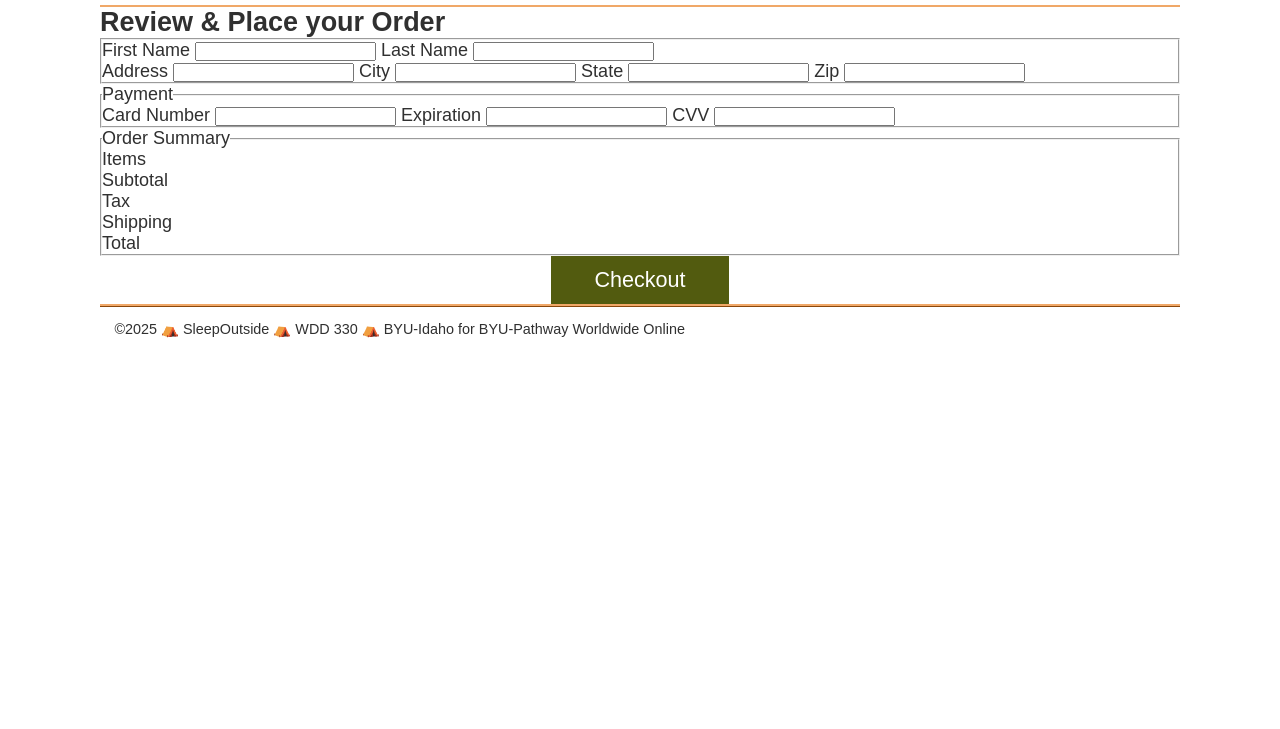
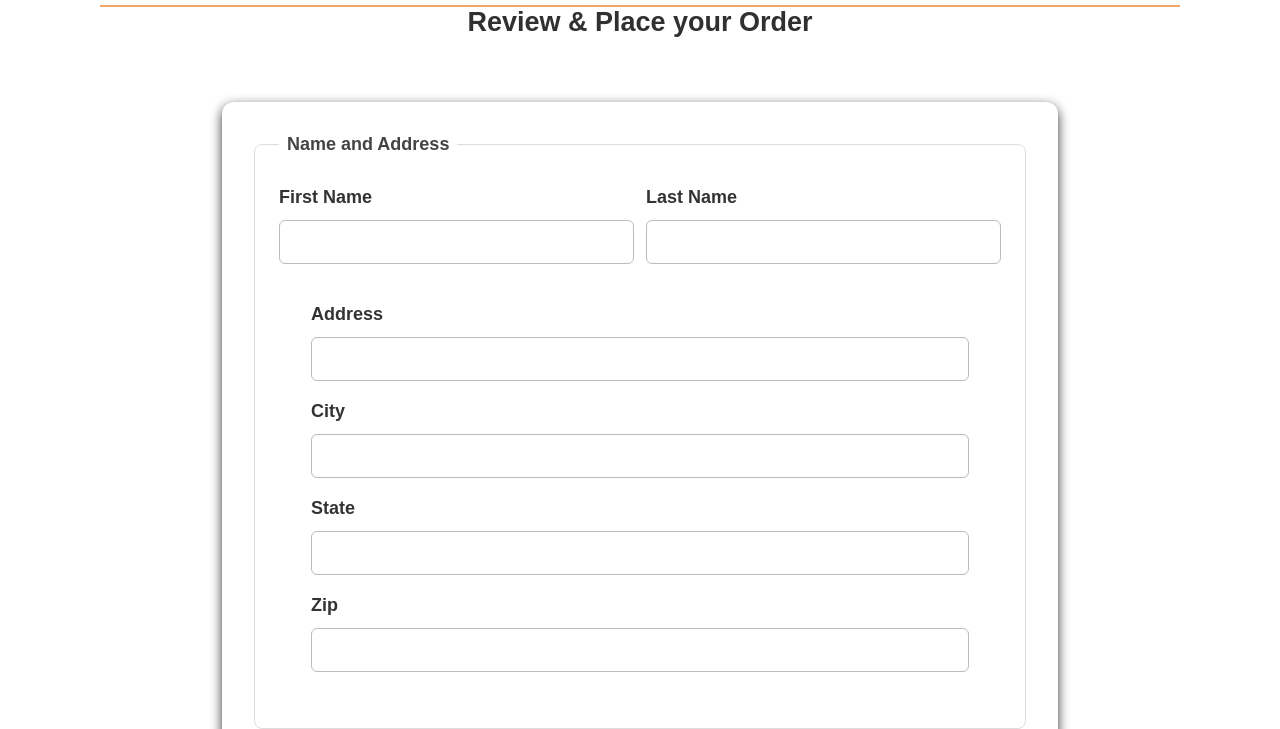
Before and after one commit to MaxTidwell/wdd330-sleepoutside, a website built with Vite: page src/checkout/index.html in a window 1280 px wide. Shown: the part 71-800 px from the top of the page. Built offline with nearby package versions, Linux system fonts and the light colour scheme; no server answers; files whose address does not match are found by name.

Commit message:
Added CSS to the form

```diff
--- a/src/checkout/index.html
+++ b/src/checkout/index.html
@@ -17,7 +17,7 @@
       <section class="checkout-form">
         <form name="checkout">
           <fieldset>
-            <legend></legend>
+            <legend>Name and Address</legend>
             <div class="checkout__name">
               <label for="fname">First Name</label>
               <input type="text" name="fname" id="fname" required />
--- a/src/css/style.css
+++ b/src/css/style.css
@@ -297,6 +297,118 @@ button {
 }
 /* end total $ display */
 
+/* Start Checkout form */
+
+.checkout-form {
+  max-width: 900px;
+  margin: 2rem auto;
+  padding: 2rem;
+}
+& h2 {
+  text-align: center;
+  margin-bottom: 1.5rem;
+}
+& form {
+  background-color: white;
+  padding: 2rem;
+  border-radius: 12px;
+  box-shadow: 0 4px 12px rgba(0, 0, 0, 0.8);
+}
+& fieldset {
+  border: 1px solid #ddd;
+  border-radius: 8px;
+  padding: 1.5rem;
+  margin-bottom: 1.5rem;
+}
+& legend {
+  padding: 0 0.5rem;
+  font-weight: 700;
+  color: #444;
+}
+
+.checkout__name,
+.checkout__address,
+.checkout__payment {
+  display: grid;
+  gap: 0.75rem;
+}
+
+.checkout__name {
+  grid-template-columns: 1fr 1fr;
+}
+& label:nth-of-type(1),
+& label:nth-of-type(2) {
+  grid-row: 1;
+}
+& input:nth-of-type(1),
+& input:nth-of-type(2) {
+  grid-row: 2;
+}
+
+.checkout__address {
+  display: flex;
+  flex-direction: column;
+  gap: 0.75rem;
+  padding: 2rem;
+}
+& label,
+& input {
+  width: 100%;
+}
+
+.checkout__payment {
+  grid-template-columns: 2fr 1fr 1fr;
+}
+
+label {
+  display: block;
+  font-weight: 600;
+  color: #333;
+  margin-top: .5rem;
+}
+
+input {
+  width: 100%;
+  padding: 0.75rem;
+  border: 1px solid #bbb;
+  border-radius: 6px;
+  font-size: 1rem;
+}
+
+.checkout-summary {
+  background-color: #f7f9fb;
+}
+
+.order__summary {
+  display: grid;
+  grid-template-columns: 1fr auto;
+  gap: 0.75rem 1rem;
+  align-items: center;
+}
+&div:nth-child(odd) {
+  font-weight: 600;
+}
+
+#orderTotal {
+  font-size: 1.2rem;
+  font-weight: 700;
+  color: var(--tertiary-color);
+}
+
+#checkoutSubmit {
+  width: 100%;
+  padding: 1rem;
+  border: none;
+  border-radius: 8px;
+  background: var(--tertiary-color);
+  color: white;
+  font-size: 1.1rem;
+  font-weight: 700;
+  cursor: pointer;
+}
+
+/* End Checckout form */
+
 @media screen and (min-width: 500px) {
   body {
     max-width: 1080px;
--- a/src/js/CheckoutProcess.mjs
+++ b/src/js/CheckoutProcess.mjs
@@ -19,7 +19,7 @@ function packageItems(items) {
             id: item.Id,
             price: item.FinalPrice,
             name: item.Name,
-            quantity: 1, // hasnt been fixed to account for multiple quantities in cart
+            quantity: item.quantity || 1,
         };
     });
     return simplifiedItems;
@@ -48,17 +48,19 @@ export class CheckoutProcess {
         const itemNumElement = document.querySelector(
             this.outputSelector + " #num-items"
         );
-        itemNumElement.innerText = this.list.length;
+        // changing to account for multiple quantities
+        const totalItems = this.list.reduce((sum, item) => sum + (item.quantity || 1), 0);
+        itemNumElement.innerText = totalItems;
 
-        const amounts = this.list.map((item) => item.finalPrice);
-        this.itemTotal = amounts.reduce((sum, item) => sum + item);
+        //const amounts = this.list.map((item) => item.FinalPrice);
+        this.itemTotal = this.list.reduce((sum, item) => sum + (item.FinalPrice * (item.quantity || 1)), 0);
         summaryElement.innerText = `$${this.itemTotal}`;
     }
 
     calculateOrderTotal() {
         this.tax = (this.itemTotal * .06);
         this.shipping = 10 + (this.list.length - 1) * 2;
-        this.orderTotal = (parseFloat(this.itemTotal) + parseFloat(this.tax) + parseFloat(this.shipping)); // semicolon not in solution code
+        this.orderTotal = (parseFloat(this.itemTotal) + parseFloat(this.tax) + parseFloat(this.shipping));
 
         this.displayOrderTotals();
     }
@@ -73,7 +75,7 @@ export class CheckoutProcess {
         orderTotal.innerText = `$${this.orderTotal.toFixed(2)}`;
     }
 
-    async checkout(form) {
+    async checkout() {
         const formElement = document.forms["checkout"];
         const order = formDataToJSON(formElement);
 
@@ -82,6 +84,7 @@ export class CheckoutProcess {
         order.tax = this.tax;
         order.shipping = this.shipping;
         order.items = packageItems(this.list);
+        console.log(order);
 
         try{
             const response = await services.checkout(order);
--- a/src/js/cart.js
+++ b/src/js/cart.js
@@ -38,10 +38,9 @@ function updateTotal() {
     document.querySelector(".cart-footer").classList.remove("hide");
   }
 
-  const total = cartItems.reduce((sum, item) => sum + item.FinalPrice, 0);
+  const total = cartItems.reduce((sum, item) => sum + (item.FinalPrice * item.quantity || 1), 0);
 
-  document.querySelector(".cart-total").textContent =
-    `$${total.toFixed(2)}`;
+  document.querySelector(".cart-total").textContent = `$${total.toFixed(2)}`;
 }
 
 updateTotal();
```
Also changed, not shown: src/js/checkout.js (+4 -4 lines).
